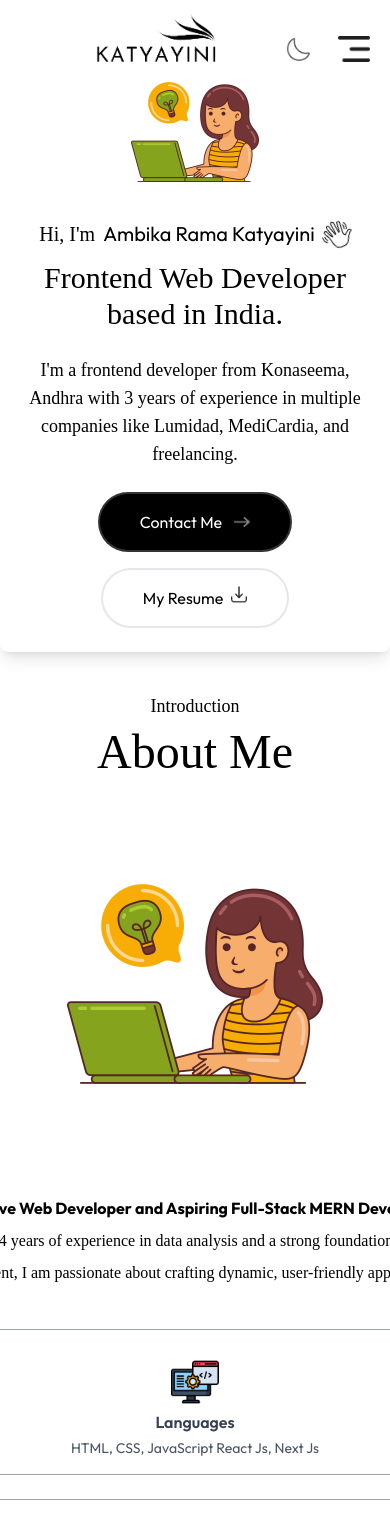
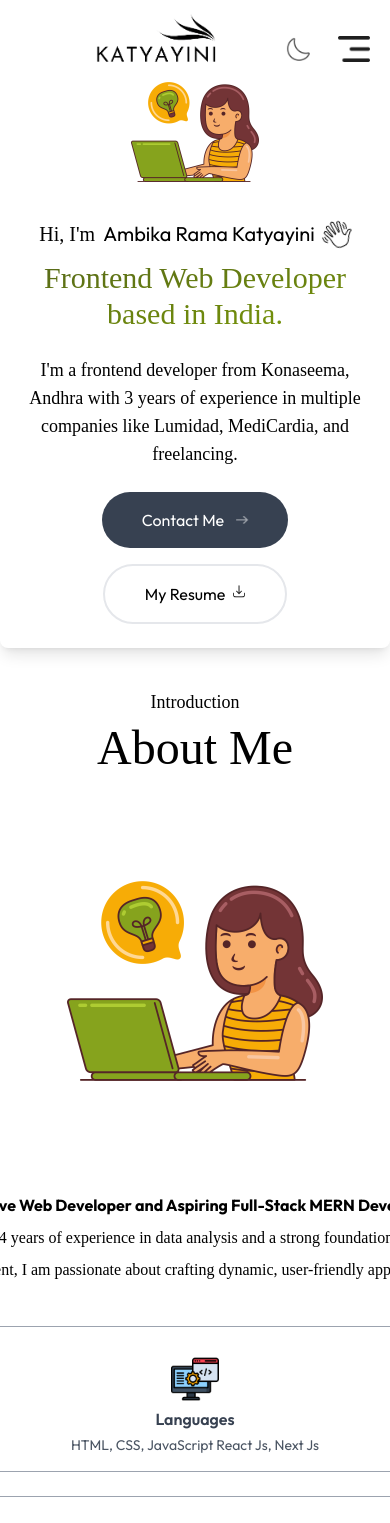
Before and after one commit to AmbikaKachetti/NEXTJS, a Next.js app: page / in a window 390 px wide. Shown: the top 1523 px of the page. Built offline with nearby package versions, Linux system fonts and the light colour scheme; a web font is replaced by a local one.

Commit message:
portfolio updated

```diff
--- a/app/components/About.jsx
+++ b/app/components/About.jsx
@@ -1,19 +1,44 @@
 import React from 'react'
 import Image from 'next/image'
 import { assets, infoList, toolsData } from '@/assets/assets'
+import { motion } from "motion/react"
 
-const About = ({isDarkMode}) => {
+const About = ({ isDarkMode }) => {
     return (
         // <div id='about' className='bg-gradient-to-l from-green-200 to-green-300 w-full px-[12%] py-10 scroll-mt-20'>
 
-        <div id='about' className='w-full px-[12%] py-10 scroll-mt-20'>
-            <h4 className='text-center mb-2 text-lg font-Ovo'>Introduction</h4>
-            <h2 className='text-center text-5xl font-Ovo'>About Me</h2>
-            <div className='flex w-full flex-col lg:flex-row items-center gap-20 my-20'>
-                <div className='w-64 sm:w-80 rounded-3xl max-w-none'>
+        <motion.div id='about' className='w-full px-[12%] py-10 scroll-mt-20'
+            initial={{ opacity: 0 }}
+            whileInView={{ opacity: 1 }}
+            transition={{ duration: 1 }}
+        >
+            <motion.h4
+                initial={{ opacity: 0 , y: -20}}
+                whileInView={{ opacity: 1, y: 0 }}
+                transition={{ duration: 0.5, delay: 0.3 }}
+                className='text-center mb-2 text-lg font-Ovo'>Introduction</motion.h4>
+            <motion.h2
+            initial={{ opacity: 0 , y: -20}}
+            whileInView={{ opacity: 1, y: 0 }}
+            transition={{ duration: 0.5, delay: 0.5 }}
+            className='text-center text-5xl font-Ovo'>About Me</motion.h2>
+            <motion.div
+            initial={{ opacity: 0}}
+            whileInView={{ opacity: 1, y: 1 }}
+            transition={{ duration: 0.8}}
+            className='flex w-full flex-col lg:flex-row items-center gap-20 my-20'>
+                <motion.div
+                initial={{ opacity: 0 , scale:0.9}}
+                whileInView={{ opacity: 1, scale: 1}}
+                transition={{ duration: 0.6}}
+                className='w-64 sm:w-80 rounded-3xl max-w-none'>
                     <Image src={assets.user_image} alt='About Image' className='w-full rounded-3xl' />
-                </div>
-                <div className='flex-1'>
+                </motion.div>
+                <motion.div
+                initial={{ opacity: 0}}
+                whileInView={{ opacity: 1}}
+                transition={{ duration: 0.6, delay: 0.8 }}
+                className='flex-1'>
                     <p className='mb-10 max-w-2xl font-Ovo'>
                         <b>"Innovative Web Developer and Aspiring Full-Stack MERN Developer" </b>
                         With over 4 years of experience in data analysis and a strong foundation in web
@@ -38,9 +63,9 @@ const About = ({isDarkMode}) => {
                             </li>
                         ))}
                     </ul>
-                </div>
-            </div>
-        </div>
+                </motion.div>
+            </motion.div>
+        </motion.div>
     )
 }
 
--- a/app/components/Footer.jsx
+++ b/app/components/Footer.jsx
@@ -2,15 +2,15 @@ import { assets } from '@/assets/assets'
 import Image from 'next/image'
 import React from 'react'
 
-const Footer = () => {
+const Footer = ({isDarkMode}) => {
   return (
     <div className='mt-20'>
         <div className='text-center'>
-            <Image src={assets.logo} alt='footer logo'
+            <Image src={isDarkMode ? assets.logo_dark : assets.logo} alt='footer logo'
             className='w-36 mx-auto mb-2'/>
-            <div className='w-max flex items-center gap-2 mx-auto mb-2'>
-                <Image src={assets.mail_icon} alt='footer mail icon'
-                className='w-6'/>
+            <div className='w-max flex items-center gap-2 mx-auto mb-2 dark:hover:text-yellow-400'>
+                <Image src={isDarkMode ? assets.mail_icon_dark : assets.mail_icon} alt='footer mail icon'
+                className='w-6 font-Ovo '/>
                 ambikaramakatyayini.k@gmail.com
             </div>
         </div>
--- a/app/components/Header.jsx
+++ b/app/components/Header.jsx
@@ -45,58 +45,81 @@
 import { assets } from '@/assets/assets';
 import Image from 'next/image';
 import React from 'react';
+import { motion } from "motion/react"
 
-const Header = ({isDarkMode}) => {
+const Header = ({ isDarkMode }) => {
     return (
         // <div className="bg-gradient-to-r from-green-300 via-yellow-400 to-green-300 text-black p-6 md:p-12 rounded-lg shadow-lg">
         <div className="p-6 md:p-12 rounded-lg shadow-lg">
 
-            <div className="flex justify-center mb-6">
+            <motion.div className="flex justify-center mb-6"
+                initial={{ scale: 0 }}
+                whileInView={{ scale: 1 }}
+                transition={{ duration: 0.8, type: 'spring', stiffness: 100 }}
+            >
                 <Image
                     src={assets.profile_img}
                     alt="Profile Picture"
                     className="w-32 mt-11"
                 />
-            </div>
-            <h3 className="flex items-center justify-center gap-2 text-xl md:text-2xl mb-3 font-Ovo dark:bg-transparent">
+            </motion.div>
+            <motion.h3
+                initial={{ y: -20, opacity: 0 }}
+                whileInView={{ y: 0, opacity: 1 }}
+                transition={{ duration: 0.6, delay: 0.3 }}
+                className="flex items-center justify-center gap-2 text-xl md:text-2xl mb-3 font-Ovo dark:bg-transparent">
                 Hi, I'm <p className='font-Outfit'>Ambika Rama Katyayini</p>
                 <Image
-                    src={isDarkMode?assets.hand_icon_dark:assets.hand_icon}
+                    src={isDarkMode ? assets.hand_icon_dark : assets.hand_icon}
                     alt="Hand Icon"
                     className="w-7 animate-wave"
                 />
-            </h3>
-            <h1 className="text-center text-3xl sm:text-5xl lg:text-[66px] font-Ovo mb-6">
+            </motion.h3>
+            <motion.h1
+                initial={{ y: -30, opacity: 0 }}
+                whileInView={{ y: 0, opacity: 1 }}
+                transition={{ duration: 0.8, delay: 0.5 }}
+                className="text-center bg-gradient-to-br from-[#56671a] to-[#7a9a06] bg-clip-text text-transparent text-3xl sm:text-5xl lg:text-[66px] font-Ovo mb-6 dark:text-yellow-500">
                 Frontend Web Developer based in India.
-            </h1>
-            <p className="max-w-2xl mx-auto text-center text-lg md:text-xl font-Ovo mb-6">
+            </motion.h1>
+            <motion.p
+                initial={{ opacity: 0 }}
+                whileInView={{ opacity: 1 }}
+                transition={{ duration: 0.6, delay: 0.7 }}
+                className="max-w-2xl mx-auto text-center text-lg md:text-xl font-Ovo mb-6">
                 I'm a frontend developer from Konaseema, Andhra with 3 years of experience in multiple companies like Lumidad, MediCardia, and freelancing.
-            </p>
+            </motion.p>
             <div className="flex flex-col sm:flex-row justify-center items-center gap-4">
-                <a
+                <motion.a
+                    initial={{ y: 30, opacity: 0 }}
+                    whileInView={{ y: 0, opacity: 1 }}
+                    transition={{ duration: 0.6, delay: 1 }}
                     href="#contact"
-                    className="px-10 py-3 border-2 border-white/20 rounded-full  text-white bg-black flex items-center gap-3 transition duration-300 dark:bg-transparent"
+                    className="px-10 py-3 rounded-full text-white bg-gray-700 flex items-center gap-3 transition duration-300 dark:hover:bg-darkHover"
                 >
                     Contact Me
                     <Image
                         src={assets.right_arrow_white}
                         alt="Right Arrow"
-                        className="w-4 animate-pulse"
+                        className="w-3 animate-pulse"
                     />
-                </a>
+                </motion.a>
 
-                <a
+                <motion.a
+                    initial={{ y: 30, opacity: 0 }}
+                    whileInView={{ y: 0, opacity: 1 }}
+                    transition={{ duration: 0.6, delay: 1.2 }}
                     href="/Student Athlete Resume.pdf"
                     download
-                    className="px-10 py-3 border-2 rounded-full hover:bg-white hover:text-black flex items-center gap-2 transition duration-300 bg-white dark:text-black"
+                    className="px-10 py-3 border-2 rounded-full dark:border-none hover:bg-white hover:text-black flex items-center gap-2 transition duration-300 bg-white dark:text-black dark:hover:bg-darkHover dark:hover:text-white"
                 >
                     My Resume
                     <Image
                         src={assets.download_icon}
                         alt="Download Icon"
-                        className="w-4 animate-bounce"
+                        className="w-3 animate-bounce"
                     />
-                </a>
+                </motion.a>
             </div>
         </div>
     );
--- a/app/components/Navbar.jsx
+++ b/app/components/Navbar.jsx
@@ -31,11 +31,11 @@ const Navbar = ({isDarkMode, setIsDarkMode}) => {
                 <Image src={isDarkMode ? assets.logo_dark : assets.logo} alt='logo' className='w-28 ml-20 cursor-pointer object-cover scale-110 transition-transform duration-500 hover:scale-125' />
             </a>
             <ul className={`hidden md:flex items-center gap-6 lg:gap-8 rounded-full px-12 py-1 ${isScroll ? "" : "bg-white shadow-sm bg-opacity-50 dark:border dark: border-white/50 dark:bg-transparent"} `}>
-                <li><a className='font-Ovo' href="#top">Home</a></li>
-                <li><a className='font-Ovo' href="#about">About me</a></li>
-                <li><a className='font-Ovo' href="#services">Services</a></li>
-                <li><a className='font-Ovo' href="#work">My Work</a></li>
-                <li><a className='font-Ovo' href="#contact">Contact me</a></li>
+                <li className='dark:hover:text-yellow-300'><a className='font-Ovo' href="#top">Home</a></li>
+                <li className='dark:hover:text-yellow-300'><a className='font-Ovo' href="#about">About me</a></li>
+                <li className='dark:hover:text-yellow-300'><a className='font-Ovo' href="#services">Services</a></li>
+                <li className='dark:hover:text-yellow-300'><a className='font-Ovo' href="#work">My Work</a></li>
+                {/* <li className='dark:hover:text-yellow-300'><a className='font-Ovo' href="#contact">Contact me</a></li> */}
             </ul>
             <div className='flex items-center gap-4'>
                 <button onClick={()=>setIsDarkMode(prev => !prev)}>
--- a/assets/assets.js
+++ b/assets/assets.js
@@ -69,6 +69,15 @@ import right_arrow from "./right-arrow.png";
 import send_icon from "./send-icon.png";
 import right_arrow_bold from "./right-arrow-bold.png";
 import right_arrow_bold_dark from "./right-arrow-bold-dark.png";
+// import work1 from "./work1.png";
+// import work2 from "./work2.jpeg";
+// import work3 from "./work3.jpeg";
+// import work4 from "./work4.jpeg";
+import work1 from "./my pic.jpg";
+// import work2 from "./public/work-1.png";
+import work2 from "./public/work-2.png";
+import work3 from "./public/work-3.png";
+import work4 from "./public/work-4.png";
 
 export const assets = {
   user_image,
@@ -113,28 +122,32 @@ export const assets = {
   send_icon,
   right_arrow_bold,
   right_arrow_bold_dark,
+  work1,
+  work2,
+  work3,
+  work4,
 };
 
 export const workData = [
   {
     title: "Frontend project",
     description: "Web Design",
-    bgImage: "/work-1.png",
+    bgImage: assets.work1,
   },
   {
     title: "Geo based app",
     description: "Mobile App",
-    bgImage: "/work-2.png",
+    bgImage: assets.work2,
   },
   {
     title: "Photography site",
     description: "Web Design",
-    bgImage: "/work-3.png",
+    bgImage: assets.work3,
   },
   {
     title: "UI/UX designing",
     description: "UI/UX Design",
-    bgImage: "/work-4.png",
+    bgImage: assets.work4,
   },
 ];
 
```
Also changed, not shown: app/components/Contact.jsx (+5 -5 lines), app/components/Work.jsx (+43 -22 lines), app/components/workPrev.jsx (added, +47 -0 lines), package.json (+6 -5 lines), 1 other file (tests, documents, lock files or other folders).
